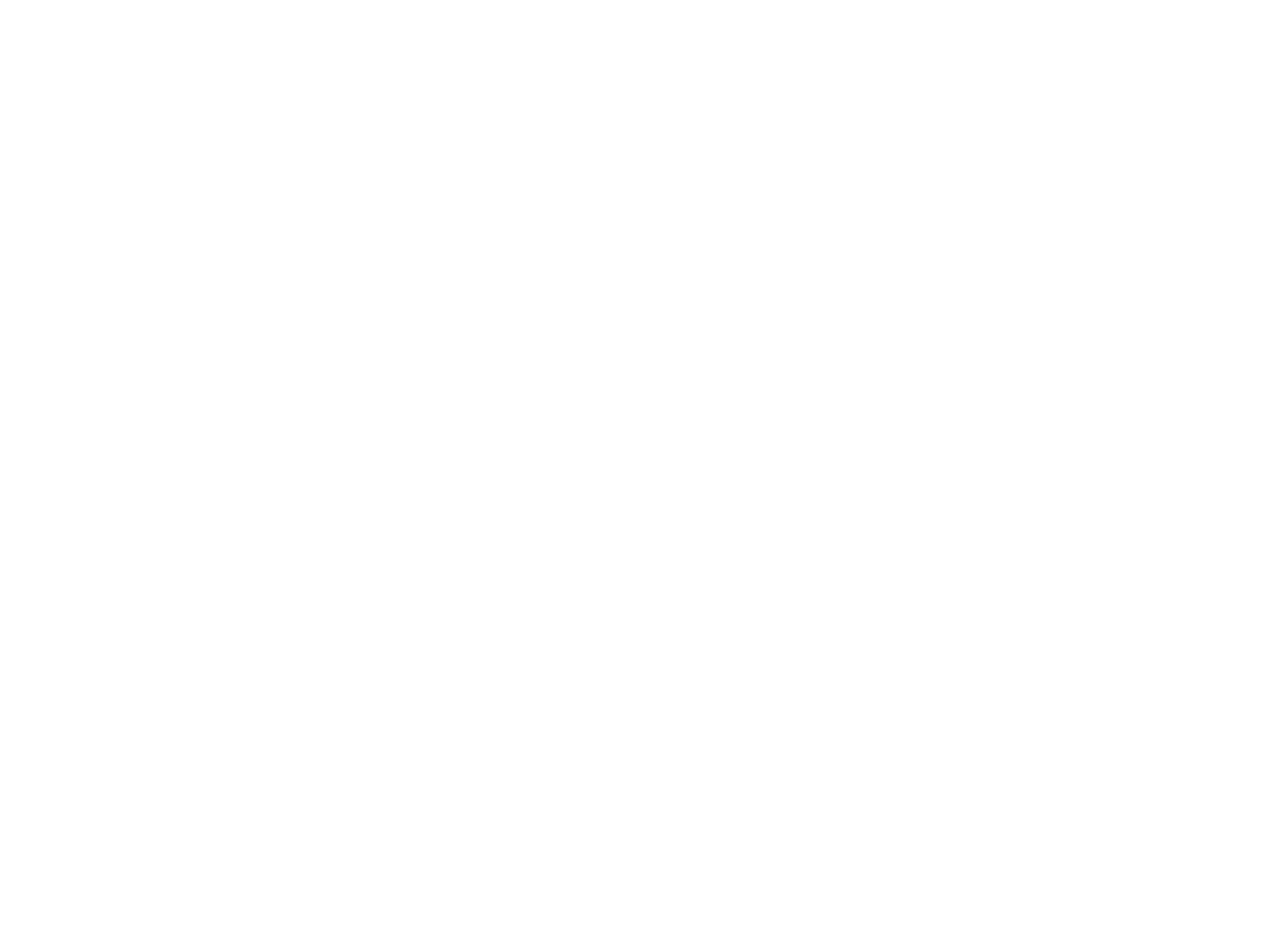
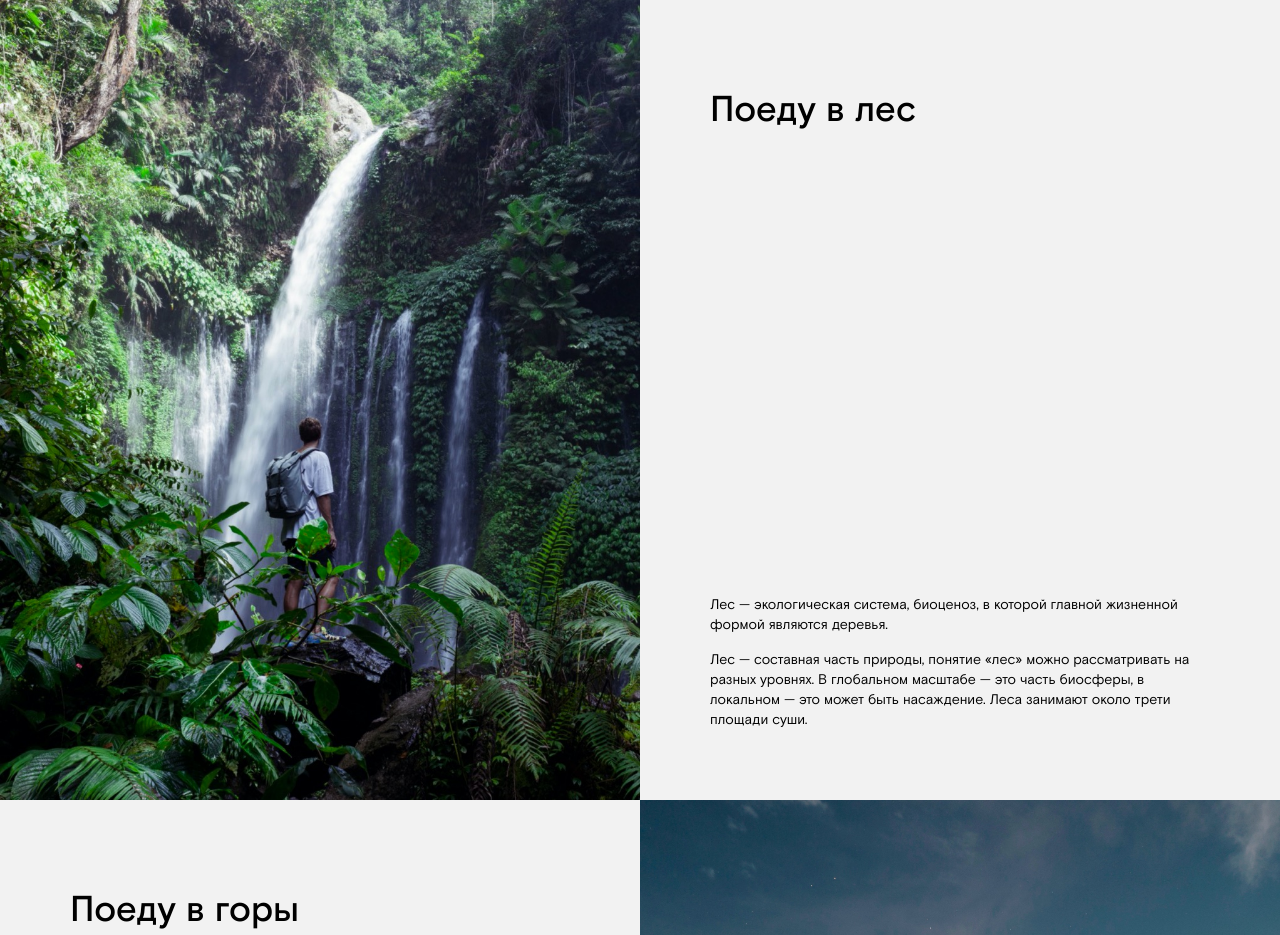
Before and after one commit to AlexSundukov/kude-ya-poedu, a plain HTML site: page index.html in a window 1280 px wide. Shown: the top 935 px of the page. Before the commit the page ends 800 px from the top, so only its background shows below. Drawn offline with Linux system fonts and the light colour scheme.

Commit message:
блок dreams начало

```diff
--- a/blocks/page/page.css
+++ b/blocks/page/page.css
@@ -1,5 +1,5 @@
 .page {
-    max-width: 1280px;
+
     width: 100%;
     margin: auto;
     padding: 0;
--- a/index.html
+++ b/index.html
@@ -21,8 +21,45 @@
         <main class="content">
             <section class="dreams">
                 <div class="dream">
-     <img src="" alt="" class="dream__image">
+                    <img src="./images/places-forest.jpeg" alt="Человек стоящий на обрыве перед водопадом"
+                        class="dream__image">
+                    <div class="dream__container">
+                        <h2 class="dream__title">Поеду в лес</h2>
+                        <div class="dream__text">
+                            <p class="dream__paragraph">Лес — экологическая система, биоценоз, в которой главной
+                                жизненной формой являются деревья.</p>
+                            <p class="dream__paragraph">Лес — составная часть природы, понятие «лес» можно рассматривать
+                                на разных уровнях. В глобальном масштабе — это часть биосферы, в локальном — это может
+                                быть насаждение. Леса занимают около трети площади суши.
+                            </p>
+                        </div>
+                    </div>
+                </div>
+                <div class="dream dream_reverse">
+                    <img src="./images/places-mountains.jpeg" alt="Человек стоящий на обрыве перед водопадом"
+                        class="dream__image">
+                    <div class="dream__container">
+                        <h2 class="dream__title">Поеду в горы</h2>
+                        <div class="dream__text">
+                            <p class="dream__paragraph">Горные системы занимают 64 % поверхности Азии, 36 % — Северной Америки, 25 % — Европы, 22 % — Южной Америки, 17 % — Австралии и 3 % — Африки. В целом 24 % земной поверхности приходится на горы. 10 % всех людей живёт на территории гор. В горах берёт своё начало большинство рек Земли.
+                            </p>
+                        </div>
+                    </div>
+                </div>
+                <div class="dream">
+                    <img src="./images/places-black-sea.jpeg" alt="Человек стоящий на обрыве перед водопадом"
+                        class="dream__image">
+                    <div class="dream__container">
+                        <h2 class="dream__title">Поеду на Чёрное море</h2>
+                        <div class="dream__text">
+                            <p class="dream__paragraph">Я уплыву туда, где ни разу я не был, туда, где никто раньше не был. Никто и никогда раньше не был, я уплыву. Я позову тебя смотреть на синее небо и пить по капле синее небо, и падать в это синее небо, я позову.
+                            </p>
+                            <p class="dream__paragraph">Уеду я на Чёрное-Чёрное море, на Чёрное-Чёрное море, на Чёрное-Чёрное море уеду я. Уеду я на Чёрное-Чёрное море, на Чёрное-Чёрное море, на Чёрное-Чёрное море.
 
+                            </p>
+                            <p class="dream__paragraph">Уеду я.</p>
+                        </div>
+                    </div>
                 </div>
             </section>
         </main>
--- a/style-ivan.css
+++ b/style-ivan.css
@@ -0,0 +1,49 @@
+.dream_reverse {
+    flex-direction: row-reverse;
+}
+.dream {
+    display: flex;
+    background-color: #F2F2F2;
+    width: 100%;
+    height: 100vh;
+}
+.dream__image {
+    width: 50%;
+    object-fit: cover;
+    height: 100%;
+
+}
+.dream__title {
+    font-family: Basis Grotesque Pro;
+    font-style: normal;
+    font-weight: 500;
+    font-size: 36px;
+    line-height: 42px;
+    /* identical to box height, or 117% */
+}
+.dream__container {
+    display: flex;
+    justify-content: space-between;
+    flex-direction: column;
+    width: 50%;
+    height: 100%;
+    padding: 60px 70px 70px;
+    box-sizing: border-box;
+
+}
+.dream__text {
+
+}
+.dream__paragraph {
+    font-family: Basis Grotesque Pro;
+    font-style: normal;
+    font-weight: normal;
+    font-size: 14px;
+    line-height: 20px;
+    /* or 143% */
+    margin: 0 0 15px 0;
+}
+
+.dream__paragraph:last-child {
+margin: 0;
+}
```
Lines whose indentation alone changed are shown as unchanged.
